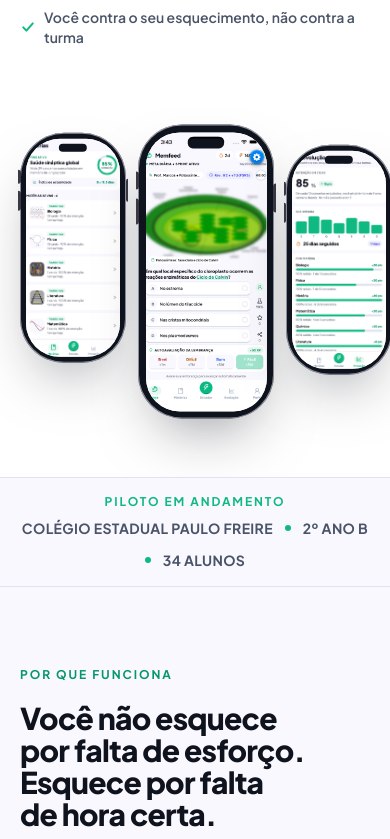
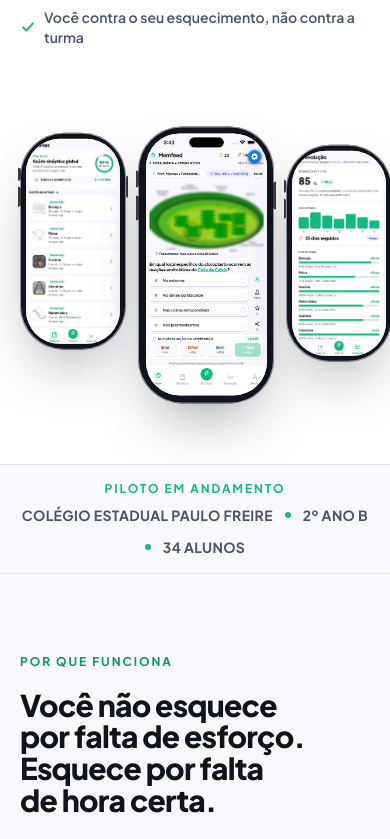
Before and after one commit to emersonjds/memfeed-web, a Next.js app: page / in a window 390 px wide. Shown: the part 985-1824 px from the top of the page. Built offline with nearby package versions, Linux system fonts and the light colour scheme; no server answers.

Commit message:
fix: stop the phone frame from cropping the screenshot

```diff
--- a/src/shared/ui/phone-frame.tsx
+++ b/src/shared/ui/phone-frame.tsx
@@ -11,7 +11,7 @@ type PhoneFrameProps = {
 export const PhoneFrame = ({ src, alt, priority = false, className }: PhoneFrameProps) => (
   <div
     className={cn(
-      'relative aspect-[9/19.5] w-full rounded-[2.75rem] bg-ink p-[5.5%]',
+      'relative w-full rounded-[2.75rem] bg-ink p-[5.5%]',
       'shadow-[0_28px_60px_-24px_rgba(15,19,29,0.5),0_1px_0_0_rgba(255,255,255,0.08)_inset]',
       'ring-1 ring-border-soft/60 ring-inset',
       className,
@@ -30,7 +30,9 @@ export const PhoneFrame = ({ src, alt, priority = false, className }: PhoneFrame
       className="absolute right-[-1.5%] top-[20%] h-[10%] w-[2%] rounded-l-full bg-[color-mix(in_oklch,var(--color-ink)_80%,white)]"
     />
 
-    <div className="relative h-full w-full overflow-hidden rounded-[2.1rem] bg-surface">
+    {/* A proporção vive na tela, não na moldura: com ela no contêiner externo o bisel
+        come a altura e o object-cover passa a cortar as laterais da captura. */}
+    <div className="relative aspect-[9/19.5] w-full overflow-hidden rounded-[2.1rem] bg-surface">
       <Image
         src={src}
         alt={alt}
@@ -39,10 +41,6 @@ export const PhoneFrame = ({ src, alt, priority = false, className }: PhoneFrame
         priority={priority}
         className="object-cover object-top"
       />
-      <span
-        aria-hidden="true"
-        className="absolute left-1/2 top-[2.5%] h-[3.5%] w-[30%] -translate-x-1/2 rounded-full bg-ink"
-      />
     </div>
   </div>
 );
```
